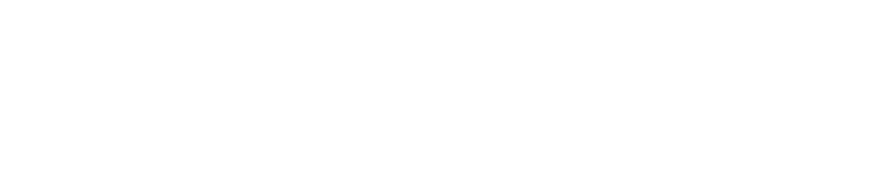
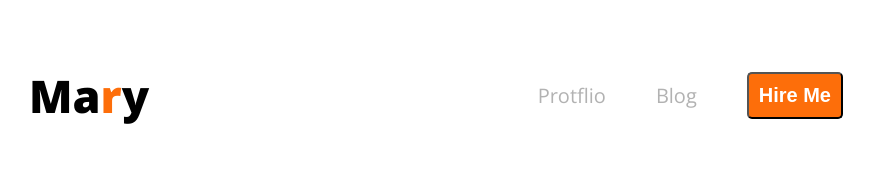
Before and after one commit to mh-millat/first-webside-repo, a plain HTML site: page index.html in a window 1280 px wide. Shown: the whole page, without its empty margins (179-1053 px from the left). Drawn offline with nearby package versions, Linux system fonts and the light colour scheme.

Commit message:
added the file

```diff
--- a/index.html
+++ b/index.html
@@ -4,11 +4,23 @@
     <meta charset="UTF-8">
     <meta name="viewport" content="width=device-width, initial-scale=1.0">
     <title>first-webside-repo</title>
+    <link rel="preconnect" href="https://fonts.googleapis.com">
+    <link rel="preconnect" href="https://fonts.gstatic.com" crossorigin>
+    <link href="https://fonts.googleapis.com/css2?family=Open+Sans:ital,wght@0,300..800;1,300..800&display=swap" rel="stylesheet">
     <link rel="stylesheet" href="style/style.css">
 </head>
-<body>
+<body class="open-sans">
     <header>
-
+        <nav class="header-nav">
+            <h3 class="nav-title">Ma<span class="nav-c">r</span>y</h3>
+            <div>
+                <ul>
+                    <li><a class="dark" href="Protflio">Protflio</a></li>
+                <li><a class="dark" href="">Blog</a></li>
+                <li><a href=""><button class="btn-primary">Hire Me</button></a></li>
+                </ul>
+            </div>
+        </nav>
     </header>
 
     <main>
--- a/style/style.css
+++ b/style/style.css
@@ -0,0 +1,54 @@
+/* @import url('https://fonts.googleapis.com/css2?family=Open+Sans:ital,wght@0,300..800;1,300..800&display=swap'); */
+
+.open-sans {
+    font-family: "Open Sans", serif;
+    font-optical-sizing: auto;
+    font-style: normal;
+    font-variation-settings:
+      "wdth" 100;
+  }
+
+
+.header-nav{
+    display: flex;
+    align-items: center;
+    justify-content: space-between;
+    margin: 20px 200px;
+}
+
+.nav-title{
+    font-weight: 800;
+    font-size: 45px;
+}
+
+.nav-c{
+    color: #FD6E0A;
+}
+
+nav div li{
+    list-style: none;
+}
+
+nav li a{
+    text-decoration: none;
+    margin-right: 50px;
+}
+nav ul{
+    display: flex;
+    font-size: 20px;
+    align-items: center;
+
+
+}
+
+.dark{
+    color: rgb(178, 178, 178);
+}
+.btn-primary{
+    background-color: #FD6E0A;
+    padding: 10px;
+    border-radius: 5px;
+    font-size: 20px;
+    font-weight: 700;
+    color: white;
+}
```
